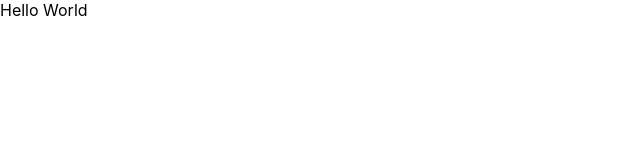
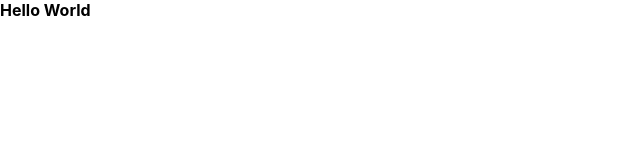
Before and after one commit to salehaTanveer/bootcamp-app, a React (Create React App) app: page / in a window 1280 px wide. Shown: the top 160 px of the page, without its empty margins (0-640 px from the left). Built offline with nearby package versions, Linux system fonts and the light colour scheme.

Commit message:
Bold Hello World

```diff
--- a/src/App.js
+++ b/src/App.js
@@ -5,7 +5,7 @@ import './App.css';
 function App() {
   return (
     <div>
-      Hello World
+      <b>Hello World</b>
     </div>
   );
 }
```
